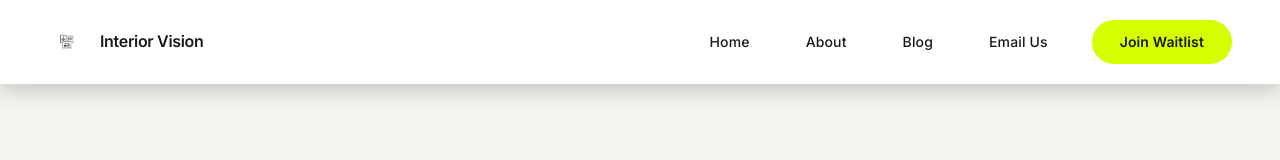
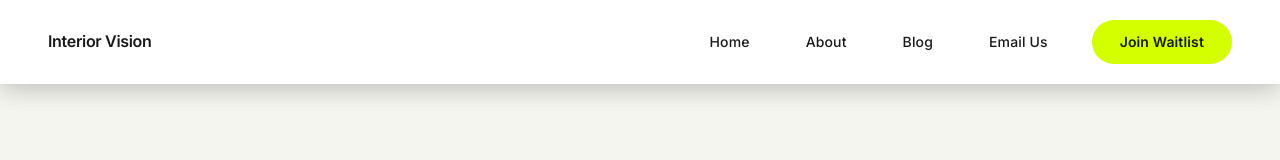
Before and after one commit to rabmail13/Interior-vision-website, a Next.js app: page / in a window 1280 px wide. Shown: the top 160 px of the page. Built offline with nearby package versions, Linux system fonts and the light colour scheme; a web font is replaced by a local one.

Commit message:
Refactor TopNavbar component by removing unused Image import and simplifying logo section. Update comment for clarity.

```diff
--- a/app/components/TopNavbar.tsx
+++ b/app/components/TopNavbar.tsx
@@ -1,7 +1,6 @@
 'use client';
 
 import Link from 'next/link';
-import Image from 'next/image';
 
 interface TopNavbarProps {
   isVisible?: boolean;
@@ -19,15 +18,8 @@ export default function TopNavbar({ isVisible = true }: TopNavbarProps) {
   return (
     <nav className={`top-navbar ${isVisible ? 'top-navbar-visible' : 'top-navbar-hidden'}`} aria-label="Main navigation">
       <div className="top-navbar-content">
-        {/* Logo/Brand */}
+        {/* Brand */}
         <div className="top-navbar-logo">
-          <Image
-            src="/InteriorVision main website (13).png"
-            alt="Interior Vision Logo"
-            width={40}
-            height={40}
-            className="top-navbar-logo-image"
-          />
           <span className="top-navbar-brand">Interior Vision</span>
         </div>
 
```
